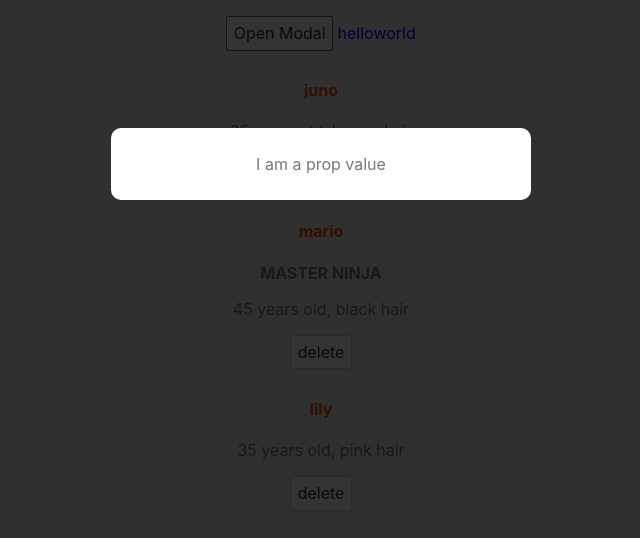
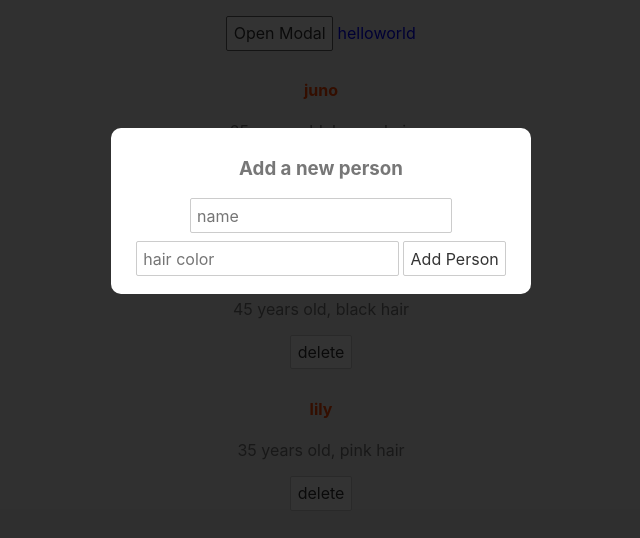
Before and after one commit to jy7123943/svelte-practice, a Svelte app: page / in a window 1280 px wide. Both pictures are taken after a click on the button "Open Modal". Shown: the top 538 px of the page, without its empty margins (319-959 px from the left). Built offline with nearby package versions, Linux system fonts and the light colour scheme.

Commit message:
Add slot and named slot

```diff
--- a/src/App.svelte
+++ b/src/App.svelte
@@ -26,7 +26,17 @@
 	let num = 3;
 </script>
 
-<Modal message='I am a prop value' {showModal} on:click={toggleModal} />
+<Modal {showModal} on:click={toggleModal}>
+	<h3>Add a new person</h3>
+	<form>
+		<input type="text" placeholder="name" />
+		<input type="text" placeholder="hair color" />
+		<button>Add Person</button>
+	</form>
+	<!-- <div slot="title">
+		<h3>Add a new person</h3>
+	</div> -->
+</Modal>
 <main>
 	<button on:click={toggleModal}>Open Modal</button>
 	<a href='https://www.google.com' on:click|preventDefault={handleAnchor} style='color: {textColor}'>helloworld</a>
--- a/src/Modal.svelte
+++ b/src/Modal.svelte
@@ -3,7 +3,6 @@
   // preventDefault = prevent the default action (run e.preventDefault())
   // self - only fires the event if the clicked element is the target
 
-  export let message = 'default value';
   export let isPromo = false;
   export let showModal = false;
 </script>
@@ -11,7 +10,9 @@
 {#if showModal}
   <div class="backdrop" class:promo={isPromo} on:click|self>
     <div class="modal">
-      <p>{message}</p>
+      <!-- <slot name="title" /> -->
+      <!-- <p>hey there...</p> -->
+      <slot />
     </div>
   </div>
 {/if}
```
